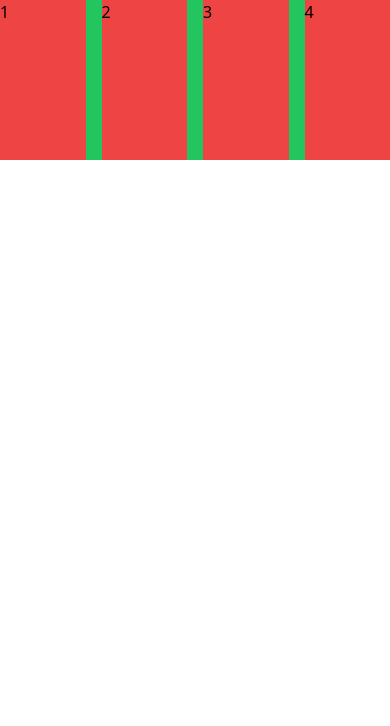
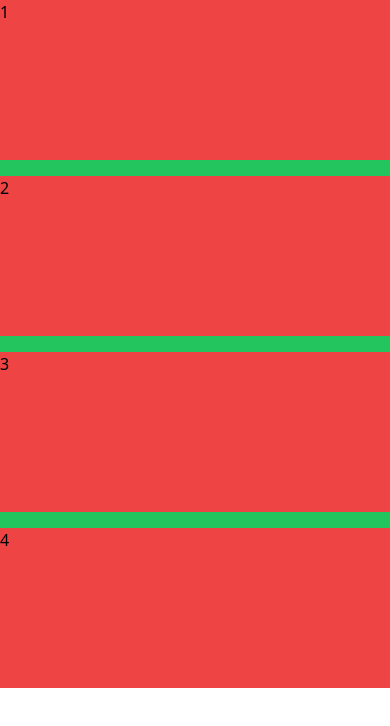
Before and after one commit to amm834/let-me-use-tailwind-one, a website: page public/index.html in a window 390 px wide. Drawn offline with Linux system fonts and the light colour scheme.

Commit message:
Using grid with conditions

```diff
--- a/public/index.html
+++ b/public/index.html
@@ -6,7 +6,7 @@
     <link rel="stylesheet" href="./styles.css" type="text/css">
 </head>
 <body>
-<main class="container bg-indigo-600 mx-auto bg-green-500 flex grid grid-cols-4 gap-4">
+<main class="bg-indigo-600 mx-auto bg-green-500 flex grid lg:grid-cols-4 md:grid-cols-3 sm:grid-cols-1 gap-4">
     <div class="bg-red-500  h-40">1</div>
     <div class="bg-red-500  h-40">2</div>
     <div class="bg-red-500  h-40">3</div>
```
Also changed, not shown: public/styles.css.
